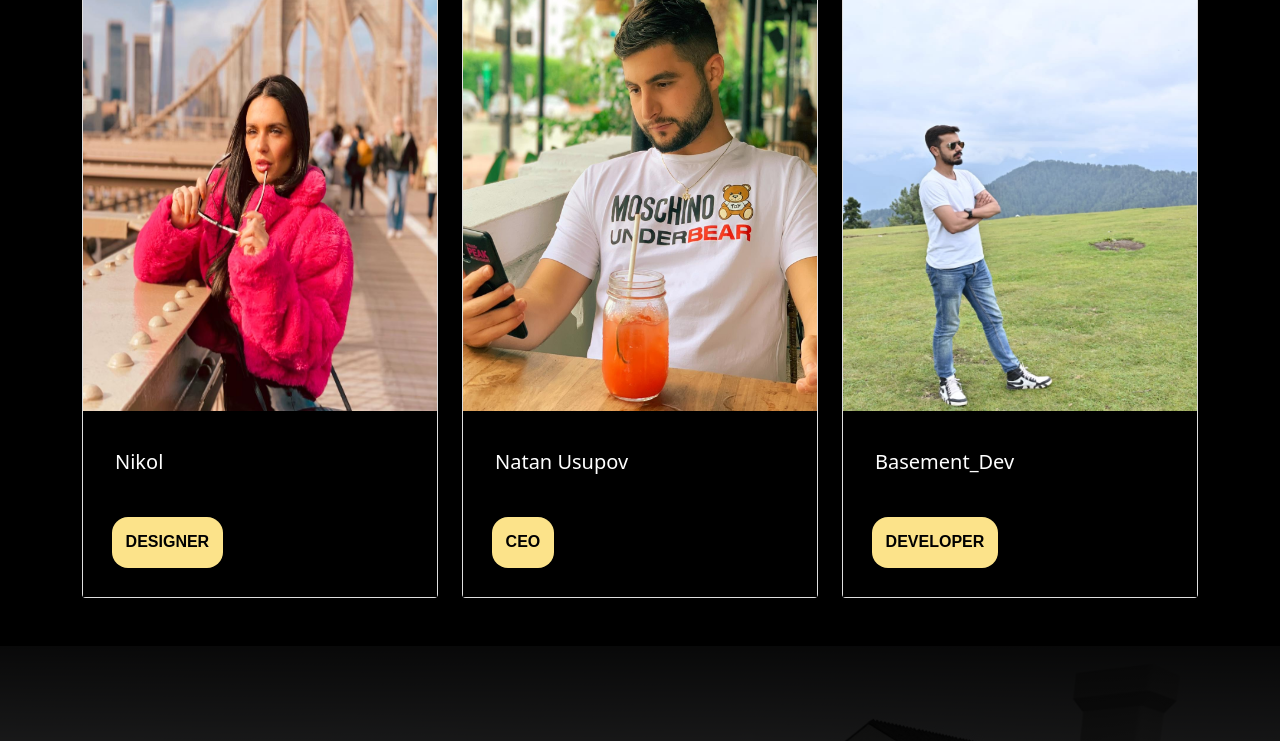
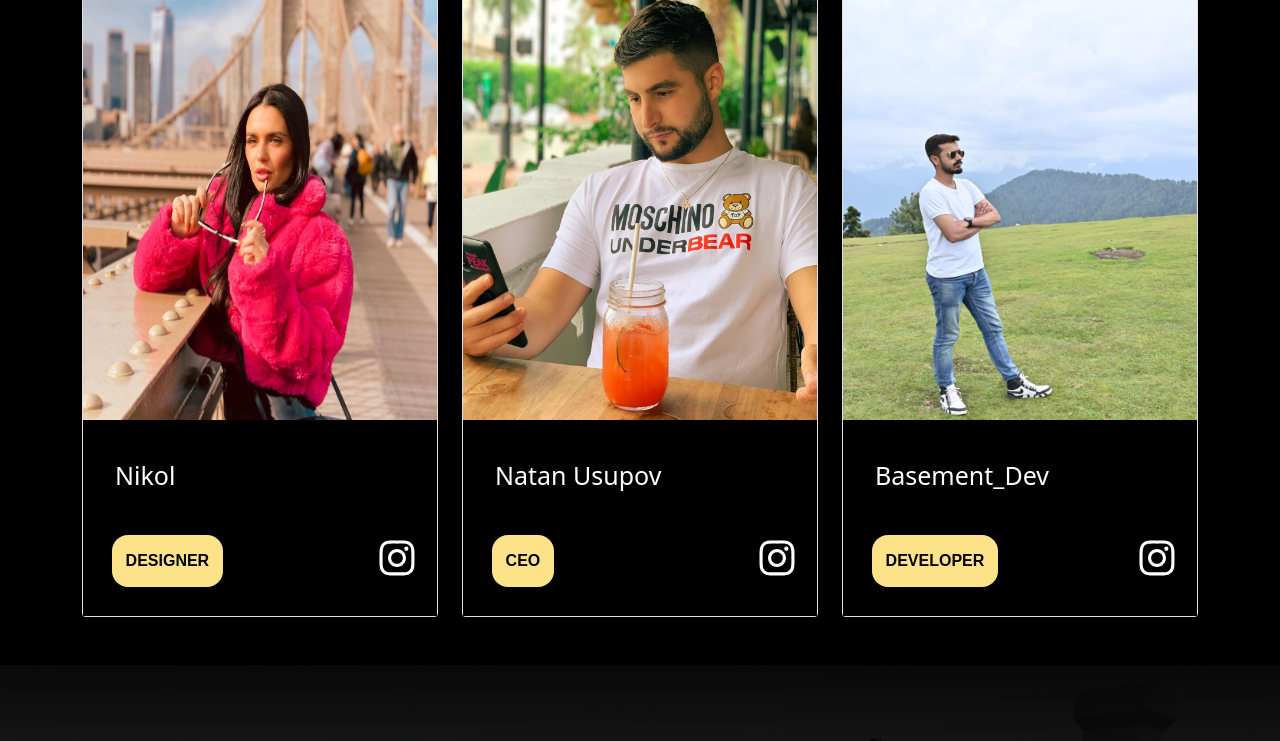
Before and after one commit to qaziwajahat/nft-realestate-project, a React (Create React App) app: page / in a window 1280 px wide. Shown: the part 5137-5878 px from the top of the page. Built offline with nearby package versions, Linux system fonts and the light colour scheme.

Commit message:
InstaLink

```diff
--- a/src/components/Team/CardTeam.jsx
+++ b/src/components/Team/CardTeam.jsx
@@ -1,14 +1,27 @@
 import React from "react";
 import "./Team.css";
+import { FaInstagram } from "react-icons/fa";
+
 const CardTeam = (props) => {
+  const fontStyles = { color: "white", fontSize: "5rem", padding: "1rem"  };
+
   return (
     <>
       <div className="col-md-4 col-10 mx-auto cardCustom">
         <div className="card ">
           <img src={props.imgsrc} className="card-img-top img-cus-card" alt="..." />
           <div className="card-body bg-black cardCustom">
-            <h5 className="card-title cardHeading">{props.name}</h5>
-            <a href="#Team" className="btn btn-Custom">{props.post}</a>
+            <a href={props.insta} target="_blank" className="card-title cardHeading">{props.name}</a>
+            <div className="row">
+              <div className="col-md-6">
+                <a href={props.insta} target="_blank" className="btn btn-Custom">{props.post}</a>
+              </div>
+              <div className="col-md-6 p-3 ">
+                <a href={props.insta} target="_blank" className="card-title align-items-center">
+                  <FaInstagram  className="card-logo"/>
+                </a>
+              </div>
+            </div>
           </div>
         </div>
       </div>
--- a/src/components/Team/Team.css
+++ b/src/components/Team/Team.css
@@ -66,13 +66,26 @@
 .cardHeading {
   text-align: left;
   padding: 1rem;
-  /* box-sizing: border-box; */
-  /* clear: both; */
+  text-decoration: none;
   text-align: left;
   display: flex;
   color: #ffffff;
   align-content: flex-start;
   height: fit-content;
+  font-size: 25px;
+}
+.card-logo{
+  text-decoration: none;
+  /* padding: 5px; */
+  color: #ffffff;
+  display: flex;
+  float: inline-end;
+  justify-content: center;
+  font-size: 40px;
+
+}
+.cardHeading:hover{
+  color: #fce38a;
 }
 .imageTeam {
   width: 15.5rem;
--- a/src/components/Team/Team.jsx
+++ b/src/components/Team/Team.jsx
@@ -15,16 +15,19 @@ const About = () => {
       name: "Nikol",
       post:"Designer",
       src: t1,
+      insta:"https://instagram.com/the_real_nikol?utm_medium=copy_link"
     },
     {
       name: "Natan Usupov",
       post:"CEO",
       src: t2,
+      insta: "https://instagram.com/natan_usupov?utm_medium=copy_link"
     },
     {
       name: "Basement_Dev",
       post:"Developer",
-      src:t3
+      src:t3,
+      insta:""
         },
 
   ];
@@ -50,7 +53,7 @@ const About = () => {
                 {srcImg.map((val, ind) => {
                   if (srcImg.length === 0) return <h1>Loading......</h1>;
                   return (
-                    <CardTeam key={ind} imgsrc={val.src} name={val.name} post={val.post} />
+                    <CardTeam key={ind} imgsrc={val.src} name={val.name} post={val.post} insta={val.insta} />
                   );
                 })}
               </div>
```
